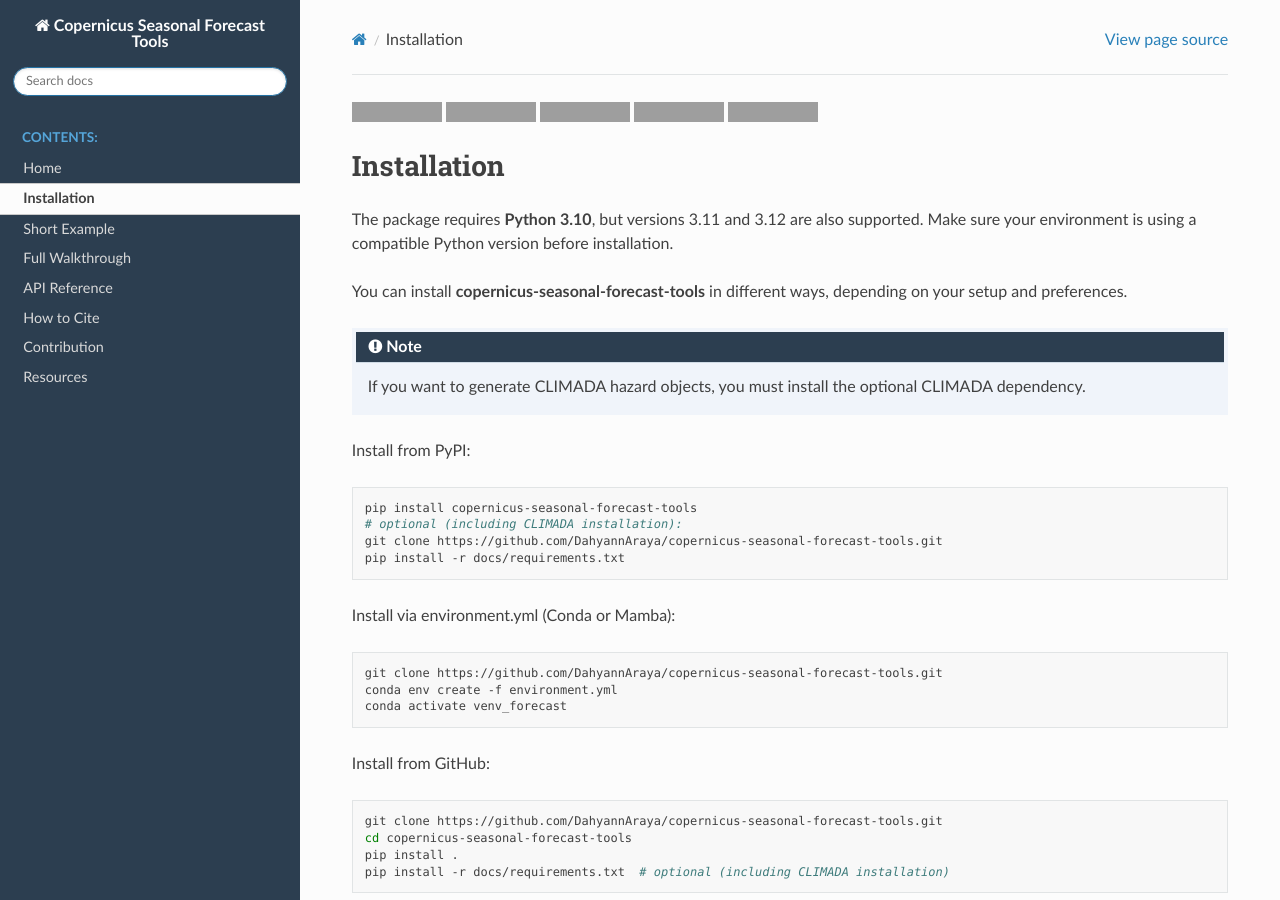
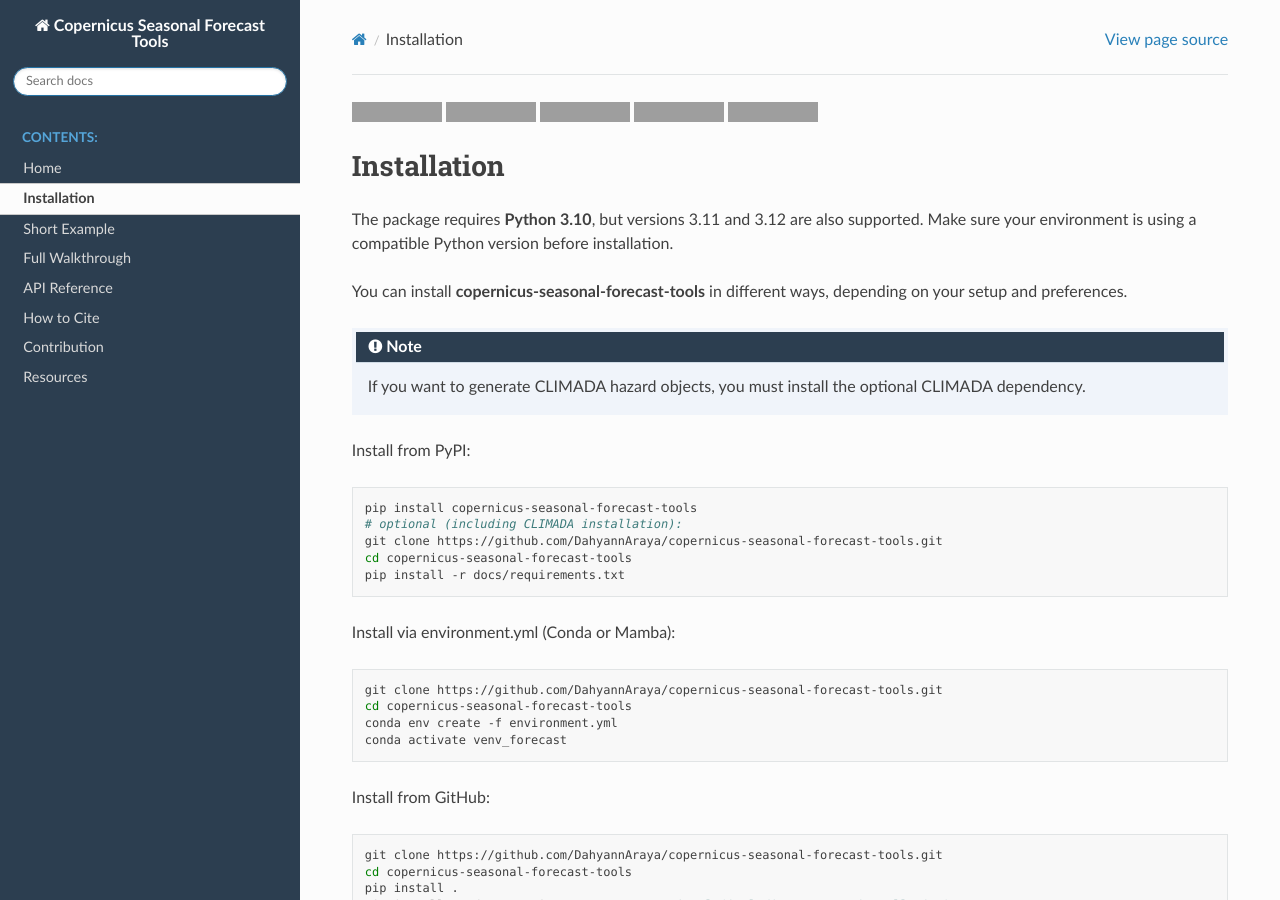
Before and after one commit to DahyannAraya/copernicus-seasonal-forecast-tools, a Sphinx documentation site: the page built from docs/source/installation.rst, in a window 1280 px wide and 900 px high, cut to the strip 0-900 px from the top of the window. Built offline with Sphinx 7.4.7 and the Read the Docs theme 3.1.0, drawn with Linux system fonts in a browser that asks for light colours; grey boxes are pictures that could not be loaded.

Commit message:
include cd to installation instructions

```diff
--- a/docs/source/installation.rst
+++ b/docs/source/installation.rst
@@ -37,6 +37,7 @@ Install from PyPI:
    pip install copernicus-seasonal-forecast-tools
    # optional (including CLIMADA installation):
    git clone https://github.com/DahyannAraya/copernicus-seasonal-forecast-tools.git
+   cd copernicus-seasonal-forecast-tools
    pip install -r docs/requirements.txt
 
 Install via environment.yml (Conda or Mamba):
@@ -44,6 +45,7 @@ Install via environment.yml (Conda or Mamba):
 .. code-block:: bash
 
    git clone https://github.com/DahyannAraya/copernicus-seasonal-forecast-tools.git
+   cd copernicus-seasonal-forecast-tools
    conda env create -f environment.yml
    conda activate venv_forecast
 
```
